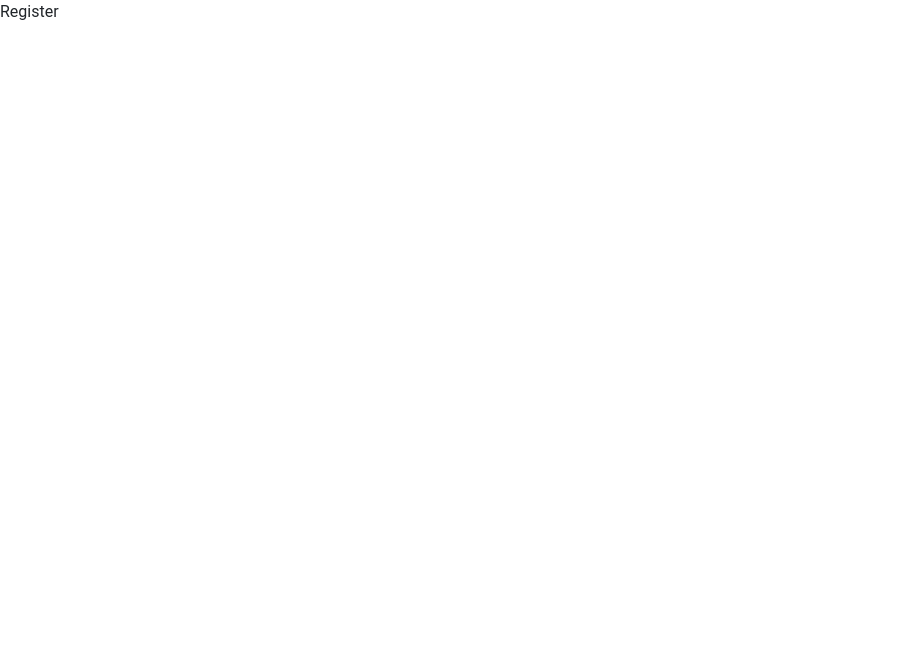
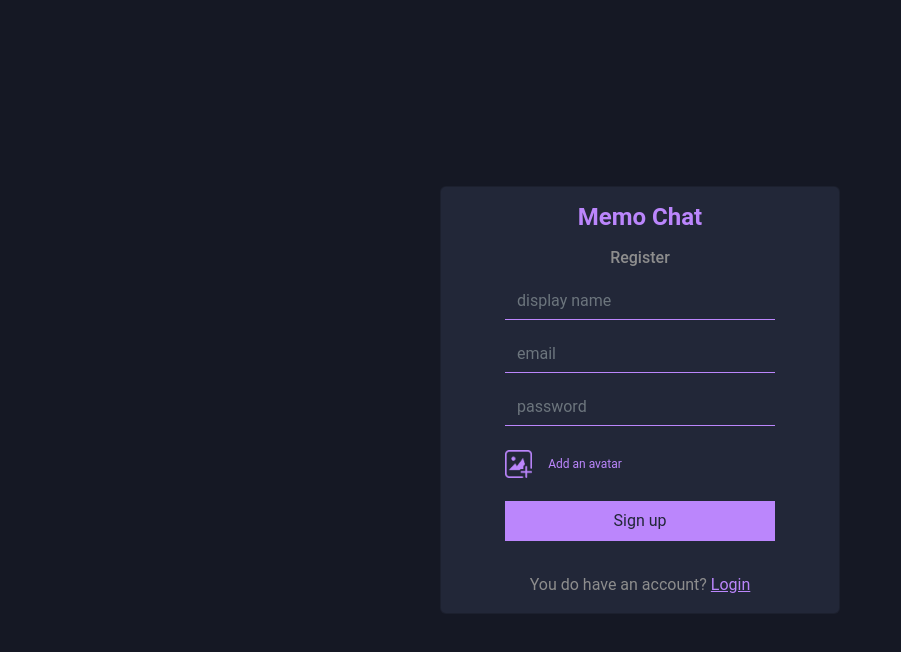
Before and after one commit to Elsharqawy50/chat-app, a React (Create React App) app: page /login in a window 1280 px wide. Both pictures are taken after a click on the element "Register". Shown: the top 652 px of the page, without its empty margins (0-901 px from the left). Built offline with nearby package versions, Linux system fonts and the light colour scheme.

Commit message:
register page created

```diff
--- a/src/Pages/Login.js
+++ b/src/Pages/Login.js
@@ -4,29 +4,41 @@ import Input from "components/formik/Input";
 import Card from "react-bootstrap/Card";
 import Button from "components/UI/Button";
 import { useNavigate } from "react-router-dom";
+import * as Yup from "yup";
 
 const Login = () => {
   const navigate = useNavigate();
 
-  const initialValues ={
+  const initialValues = {
     email: "",
-    password: ""
+    password: "",
   };
 
-  const onSubmit =(data)=>{
+  const onSubmit = (data) => {
     console.log(data);
-  }
+  };
+
+  const loginValidation = Yup.object().shape({
+    email: Yup.string()
+      .email("Invalid email address")
+      .required("Email is required")
+      .trim(),
+    password: Yup.string()
+      .min(6, "Password must be at least 6 characters")
+      .required("Password is required")
+      .trim(),
+  });
 
   return (
-    <div className="login d-flex justify-content-center align-items-center">
+    <div className="loginRegister d-flex justify-content-center align-items-center">
       <Card style={{ width: "25rem" }} className={"px-5"}>
         <h4 className="text-center mt-3 mb-0 header fw-bold">Memo Chat</h4>
         <h6 className="text-center mt-3 mb-0 sub_header">Login</h6>
         <Card.Body>
           <Formik
-          initialValues={initialValues}
-          // validationSchema={addEditOperateDriver}
-          onSubmit={onSubmit}
+            initialValues={initialValues}
+            validationSchema={loginValidation}
+            onSubmit={onSubmit}
           >
             {(formik) => {
               return (
--- a/src/Pages/Register.js
+++ b/src/Pages/Register.js
@@ -1,9 +1,122 @@
-import React from 'react'
+import React, { useEffect, useState } from "react";
+import { Formik, Form } from "formik";
+import Input from "components/formik/Input";
+import Card from "react-bootstrap/Card";
+import Button from "components/UI/Button";
+import { useNavigate } from "react-router-dom";
+import * as Yup from "yup";
+import FileInput from "components/formik/FileInput";
+import UploadPhoto from "images/upload.png";
 
 const Register = () => {
+  const [image, setImage] = useState("");
+  const [errorMsg, setErrorMsg] = useState("");
+  const navigate = useNavigate();
+  useEffect(() => {
+    const validImageTypes = ["image/jpeg", "image/jpg", "image/png"];
+    if (image && !validImageTypes.includes(image?.type)) {
+      setErrorMsg("Please upload a valid image file (jpg, jpeg, png)");
+    } else if (image?.size / 1000 / 1000 > 2) {
+      setErrorMsg("Image size should be less than 2MB");
+    } else {
+      setErrorMsg("");
+    }
+  }, [image]);
+
+  const initialValues = {
+    username: "",
+    email: "",
+    password: "",
+    image: "",
+  };
+
+  const onSubmit = (data) => {
+    if (errorMsg) {
+      return;
+    }
+    console.log(data);
+  };
+
+  const registerValidation = Yup.object().shape({
+    username: Yup.string().required("display name is required").trim(),
+    email: Yup.string()
+      .email("Invalid email address")
+      .required("Email is required")
+      .trim(),
+    password: Yup.string()
+      .min(6, "Password must be at least 6 characters")
+      .required("Password is required")
+      .trim(),
+  });
+
   return (
-    <div>Register</div>
-  )
-}
+    <div className="loginRegister d-flex justify-content-center align-items-center">
+      <Card style={{ width: "25rem" }} className={"px-5"}>
+        <h4 className="text-center mt-3 mb-0 header fw-bold">Memo Chat</h4>
+        <h6 className="text-center mt-3 mb-0 sub_header">Register</h6>
+        <Card.Body>
+          <Formik
+            initialValues={initialValues}
+            validationSchema={registerValidation}
+            onSubmit={onSubmit}
+          >
+            {(formik) => {
+              return (
+                <Form>
+                  <Input
+                    type="text"
+                    name="username"
+                    placeholder="display name"
+                  />
+                  <Input
+                    type="email"
+                    name="email"
+                    placeholder="email"
+                    className={"mt-3"}
+                  />
+                  <Input
+                    type="password"
+                    name="password"
+                    placeholder="password"
+                    className={"mt-3"}
+                  />
+                  <FileInput
+                    name="image"
+                    className={"mt-3"}
+                    label={
+                      <div className="upload d-flex justify-content-center align-items-center pt-2">
+                        <img src={UploadPhoto} alt="upload" title="upload" />{" "}
+                        <span className="ms-3">
+                          {`Add an avatar ${image ? `(${image.name})` : ""}`}
+                        </span>
+                      </div>
+                    }
+                    errorMsg={errorMsg}
+                    onChange={(event) => {
+                      formik.setFieldValue(
+                        "image",
+                        event.currentTarget.files[0]
+                      );
+                      setImage(event.currentTarget.files[0]);
+                    }}
+                  />
+                  <Button type="submit" className="mt-3 w-100">
+                    Sign up
+                  </Button>
+                </Form>
+              );
+            }}
+          </Formik>
+        </Card.Body>
+        <p className="text-center my-3">
+          You do have an account?{" "}
+          <span className="link" onClick={() => navigate("/login")}>
+            Login
+          </span>
+        </p>
+      </Card>
+    </div>
+  );
+};
 
-export default Register
+export default Register;
--- /dev/null
+++ b/src/components/formik/FileInput.js
@@ -0,0 +1,30 @@
+import React, { Fragment } from "react";
+import TextError from "./TextError";
+import { Form } from "react-bootstrap";
+
+function FileInput({
+  label,
+  name,
+  className,
+  errorMsg,
+  onChange,
+  ...rest
+}) {
+  return (
+    <Fragment>
+      <Form.Group className={`${className}`} controlId={label}>
+        <Form.Label>{label}</Form.Label>
+        <Form.Control
+          className="border-primary"
+          type="file"
+          name={name}
+          onChange={onChange}
+          {...rest}
+        />
+        <TextError>{errorMsg}</TextError>
+      </Form.Group>
+    </Fragment>
+  );
+}
+
+export default FileInput;
--- a/src/styles/_colors.scss
+++ b/src/styles/_colors.scss
@@ -5,3 +5,4 @@ $gold-color: gold;
 $gray-color: #8d8d8d;
 $white-color: #bfc9e3;
 $purple-color: #bb86fc;
+$light-purple-color: #dbb2ff;
--- a/src/styles/components/UI/_button.scss
+++ b/src/styles/components/UI/_button.scss
@@ -3,4 +3,7 @@
   background-color: $purple-color;
   border: none;
   padding: 0.5rem 1rem;
+  &:hover {
+    background-color: $light-purple-color;
+  }
 }
--- a/src/styles/components/UI/_form.scss
+++ b/src/styles/components/UI/_form.scss
@@ -1,13 +1,14 @@
 .form-control {
   border: none;
-  border-bottom: 1px solid $gray-color;
+  border-bottom: 1px solid $purple-color;
   border-radius: 0px;
   background-color: $dark-blue-color;
+  color: $white-color;
   &:focus {
     box-shadow: none;
     background-color: $dark-blue-color;
     color: $white-color;
-    border-bottom: 1px solid $gray-color;
+    border-bottom: 1px solid $purple-color;
   }
   &:-webkit-autofill,
   &:-webkit-autofill:hover,
@@ -15,7 +16,13 @@
   &:-webkit-autofill:active {
     -webkit-box-shadow: 0 0 0 30px $dark-blue-color inset !important;
   }
-  &:-webkit-autofill{
+  &:-webkit-autofill {
     -webkit-text-fill-color: $white-color !important;
+  }
 }
+input[type="file"] {
+  display: none;
 }
+.form-label {
+  margin-bottom: 0;
+}
--- a/src/styles/global.scss
+++ b/src/styles/global.scss
@@ -1,5 +1,5 @@
 @import './colors';
-@import './pages/login';
+@import './pages/loginRegister';
 @import './components/UI/button';
 @import './components/UI/form';
 
--- a/src/styles/pages/_login.scss
+++ b/src/styles/pages/_loginRegister.scss
@@ -1,4 +1,4 @@
-.login {
+.loginRegister {
   background-color: $main-color;
   height: 100vh;
   .header {
@@ -13,7 +13,18 @@
   }
   span {
     color: $purple-color;
+  }
+  .link {
     text-decoration: underline;
     cursor: pointer;
   }
+  .upload {
+    cursor: pointer;
+    img {
+      width: 1.7rem;
+    }
+    span {
+      font-size: 12px;
+    }
+  }
 }
```
Also changed, not shown: src/images/upload.png (added).
